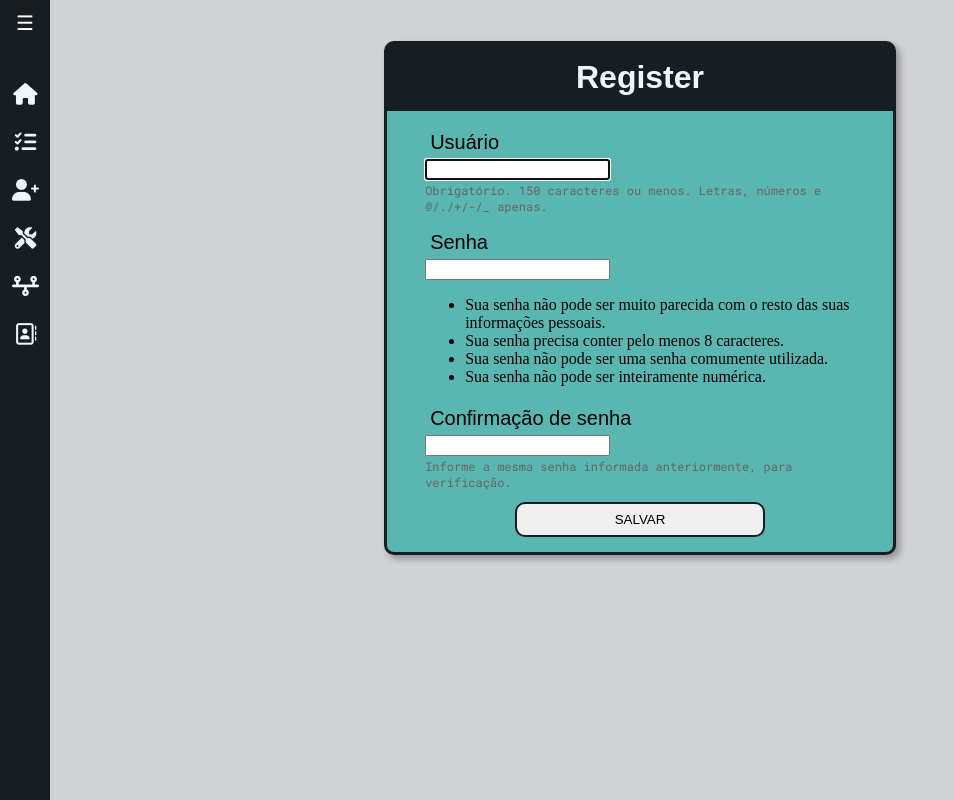
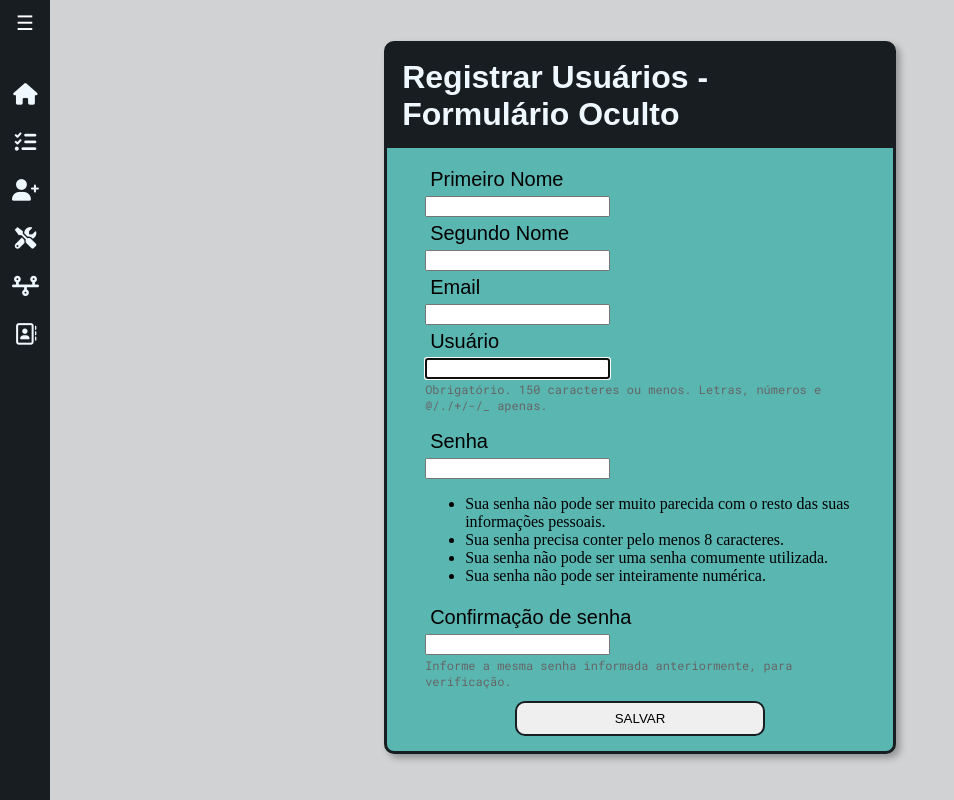
Before and after one commit to Gabr1elaugus700/Ambielle, a Django app: page /ambielle/user/register/ in a window 1280 px wide. Shown: the whole page, without its empty margins (0-954 px from the left). Run offline with Django 5.2, Linux system fonts and the light colour scheme; some web fonts are replaced.

Commit message:
Cadastro de First, LastName, Email

```diff
--- a/base_static/global/css/forms.css
+++ b/base_static/global/css/forms.css
@@ -4,9 +4,10 @@
     font-family: var(--secondary-font);
     font-size: small;
     background-color: tomato;
-    color: aliceblue;
+    color: black;
     display: flex;
     align-items: center;
+    width: 40%;
 }
 
 h1{
--- a/workflow/forms.py
+++ b/workflow/forms.py
@@ -1,5 +1,6 @@
 from django import forms
 from django.contrib.auth.forms import UserCreationForm
+from django.contrib.auth.models import User
 from django.core.exceptions import ValidationError
 from . import models
 from django.contrib.auth.models import User
@@ -147,4 +148,37 @@ class CreateTarefaForm(forms.ModelForm):
         fields = ['cliente', 'tipo_servico', 'status', 'data_inicio', 'prazo_final']
 
 class RegisterForm(UserCreationForm):
-    ...
+    first_name = forms.CharField(
+        required=True,
+        label='Primeiro Nome',
+        min_length=3
+    )
+
+    last_name = forms.CharField(
+        required=True,
+        label='Segundo Nome',
+        min_length=3
+    )
+
+    email = forms.EmailField(
+        required=True,
+        label='Email'
+    )
+
+    class Meta:
+        model = User
+        fields = (
+            'first_name', 'last_name', 'email',
+            'username', 'password1', 'password2'
+        )
+
+    def clean_email(self):
+        email = self.cleaned_data.get('email')
+
+        if User.objects.filter(email=email).exists():
+            self.add_error(
+                'email',
+                ValidationError('Email Já existente!', code='invalid')
+            )
+
+        return email
--- a/workflow/templates/workflow/register.html
+++ b/workflow/templates/workflow/register.html
@@ -5,7 +5,7 @@
 <div class="containerForm">
     <div class="tela-form">
       <div class="title-form">
-        <h1>Register</h1>
+        <h1>Registrar Usuários - Formulário Oculto</h1>
       </div>
       <form action=" {% url 'workflow:register' %}" method="POST">
         {% csrf_token %}
--- a/workflow/views/user_forms.py
+++ b/workflow/views/user_forms.py
@@ -1,8 +1,16 @@
-from django.shortcuts import render
+from django.shortcuts import get_object_or_404, render
+from django.contrib import messages
 from workflow.forms import RegisterForm
 
 def register(request):
     form = RegisterForm()
+
+    if request.method == 'POST':
+        form = RegisterForm(request.POST)
+
+        if form.is_valid():
+            salvar = form.save()
+            messages.success(request, 'Ususário Cadastrado com Sucesso!')
 
     return render(
         request,
```
Also changed, not shown: db.sqlite3.
